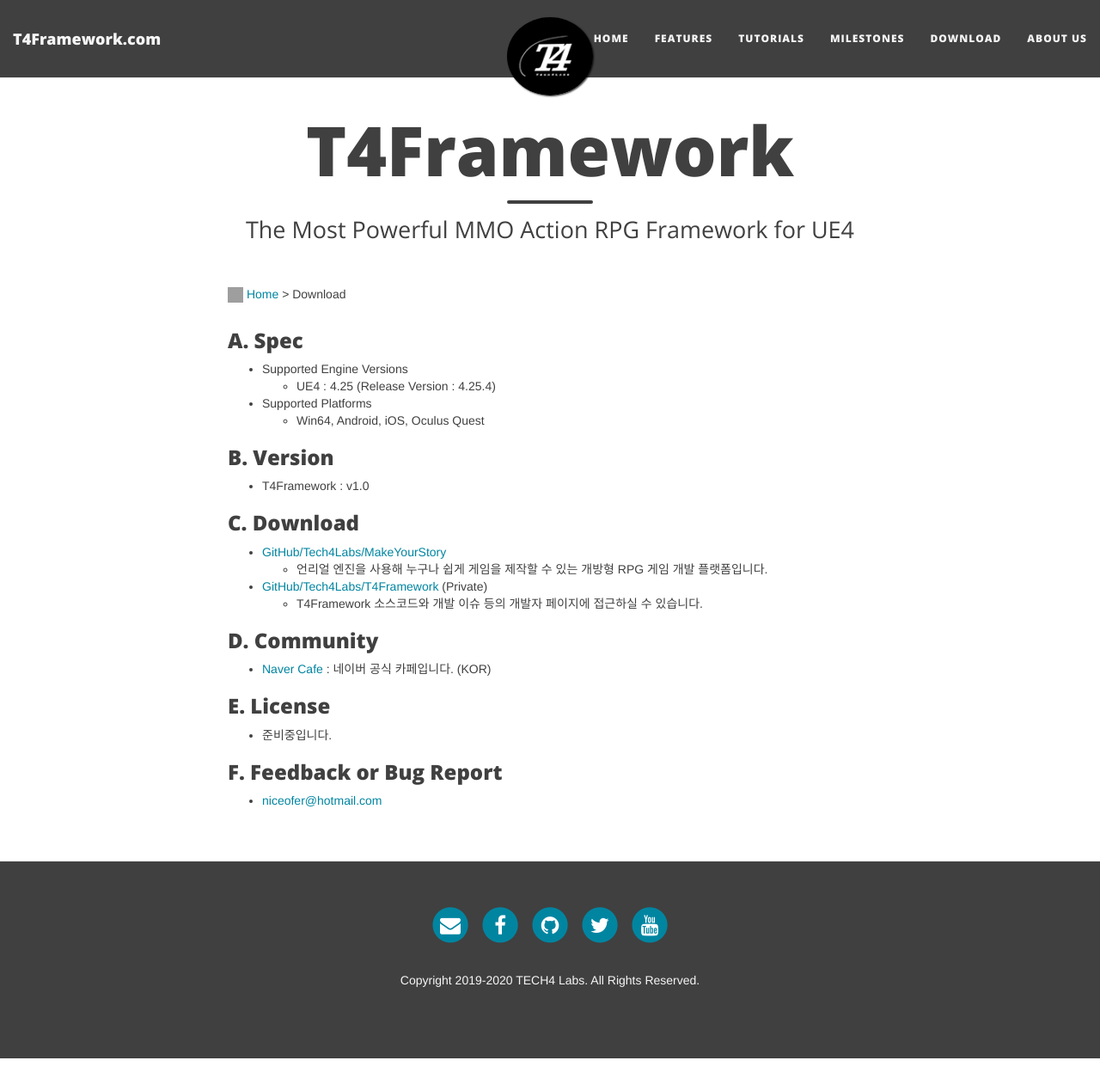
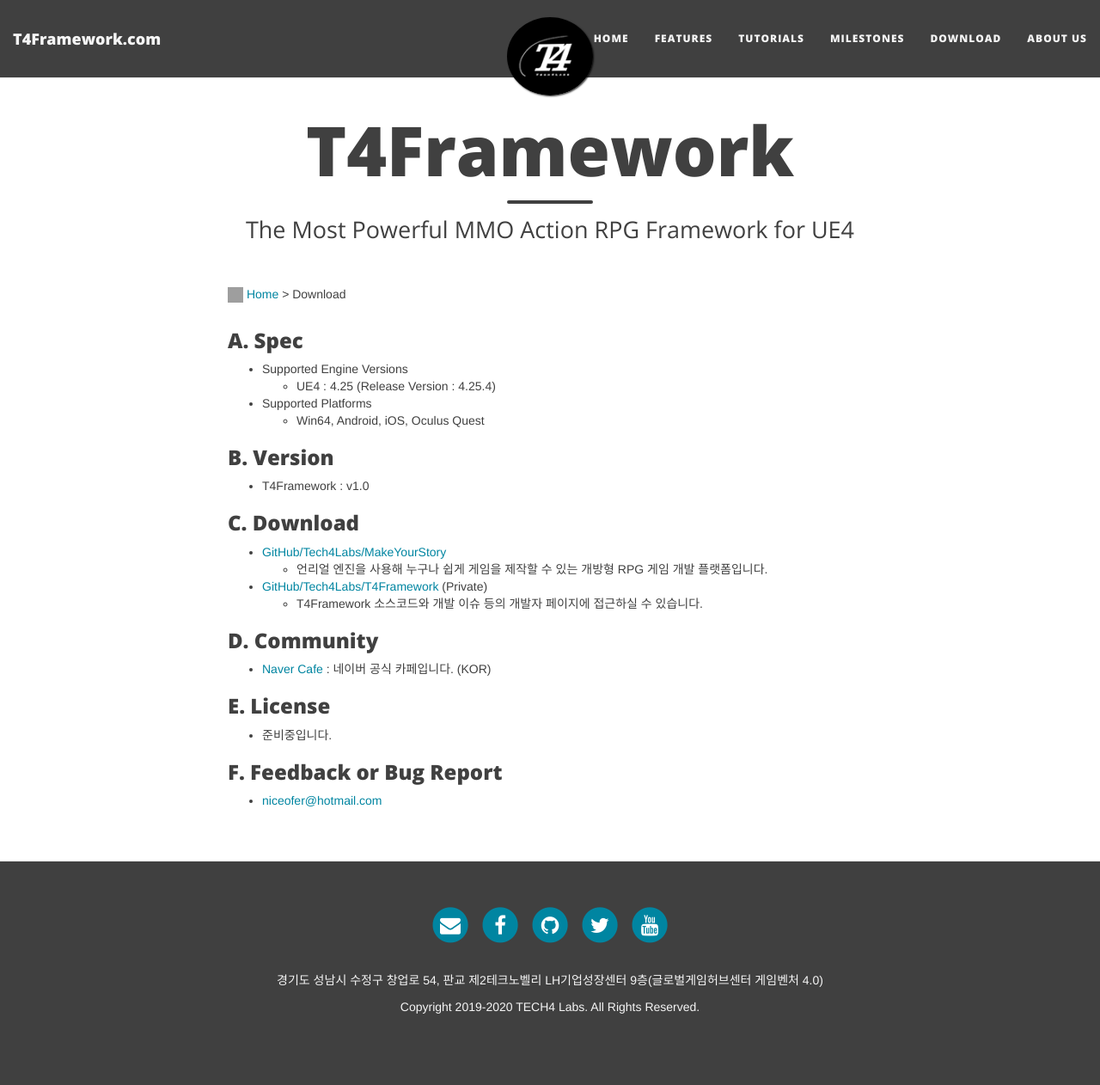
Before and after one commit to T4Framework/T4Framework_WebSite, a Jekyll site: the page built from docs/T4Framework_Download.md, in a window 1280 px wide and 1262 px high. Shown: the whole window at 86% size. Built offline with Jekyll 4.4.1, drawn with Linux system fonts in a browser that asks for light colours; nearby versions of some CDN libraries; grey boxes are pictures that could not be loaded.

Commit message:
Update footer.html

```diff
--- a/docs/_includes/footer.html
+++ b/docs/_includes/footer.html
@@ -29,6 +29,10 @@
             <p></p>
 
             <p class="theme-by text-muted">
+                경기도 성남시 수정구 창업로 54, 판교 제2테크노벨리 LH기업성장센터 9층(글로벌게임허브센터 게임벤처 4.0)
+            </p>
+
+            <p class="theme-by text-muted">
                 Copyright 2019-2020 TECH4 Labs. All Rights Reserved.
             </p>
 
```
